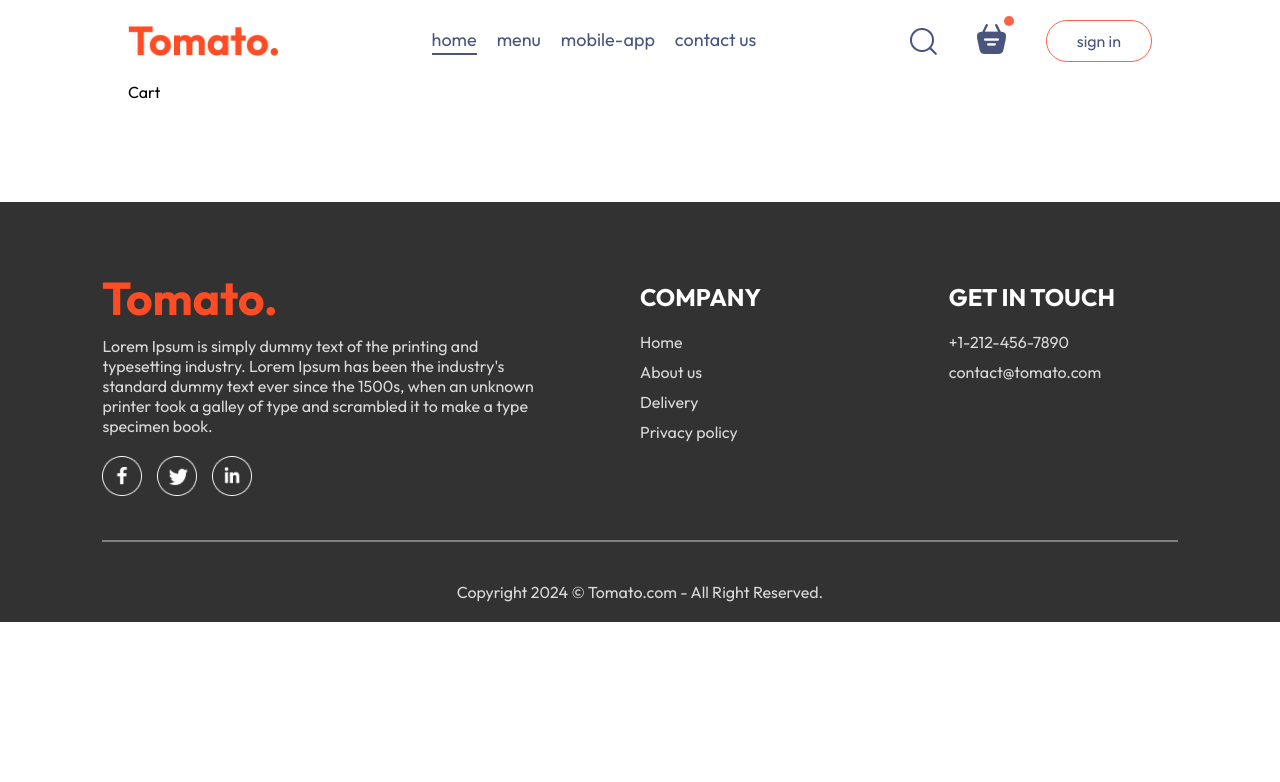
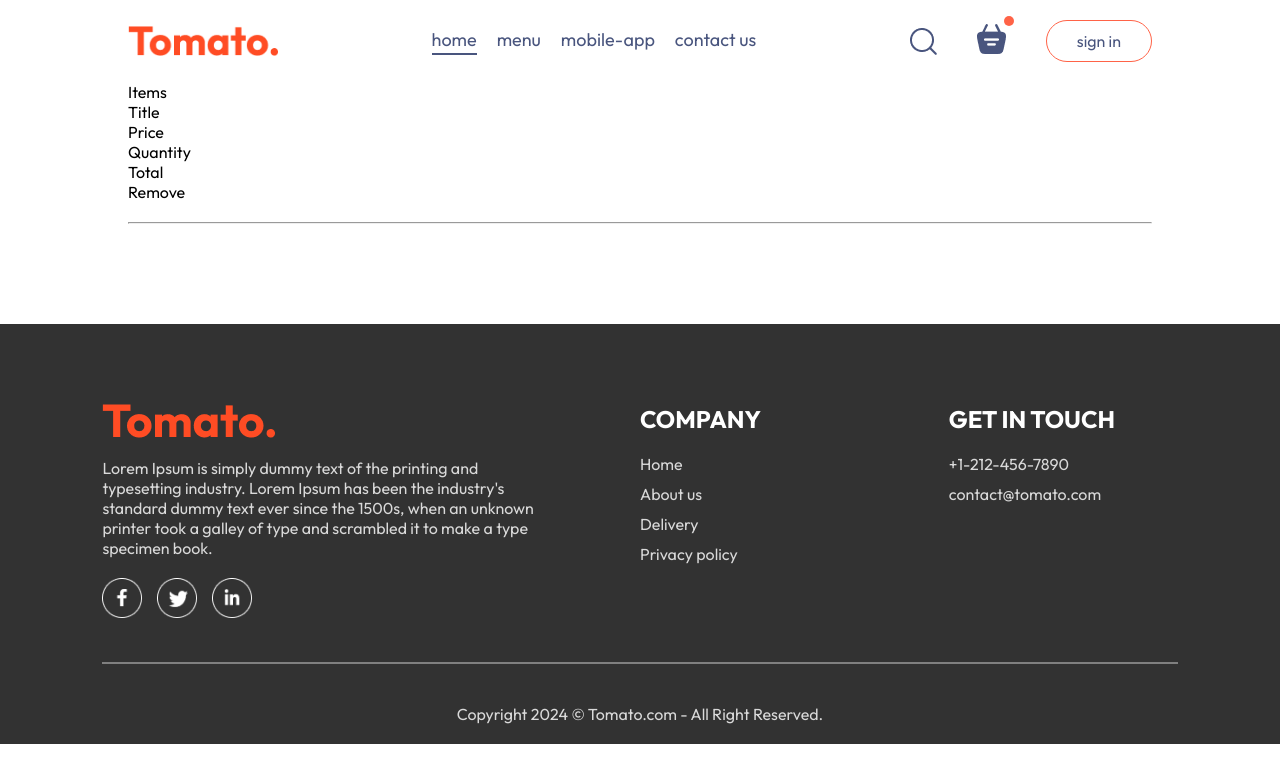
Before and after one commit to Mryasa69/food-order-system, a React (Vite) app: page /cart in a window 1280 px wide. Shown: the top 782 px of the page. Built offline with nearby package versions, Linux system fonts and the light colour scheme.

Commit message:
firt step for implement cart section

```diff
--- a/src/pages/Cart/Cart.jsx
+++ b/src/pages/Cart/Cart.jsx
@@ -1,9 +1,27 @@
-import React from 'react'
+import React, { useContext } from 'react'
 import './Cart.css'
+import { StoreContext } from '../../context/StoreContext'
 
 const Cart = () => {
+
+    const { cartItems, food_list, removeFromCart } = useContext(StoreContext);
+
+
     return (
-        <div>Cart</div>
+        <div className='cart'>
+            <div className="cart-items">
+                <div className="cart-items-title">
+                    <p>Items</p>
+                    <p>Title</p>
+                    <p>Price</p>
+                    <p>Quantity</p>
+                    <p>Total</p>
+                    <p>Remove</p>
+                </div>
+                <br />
+                <hr />
+            </div>
+        </div>
     )
 }
 
```
